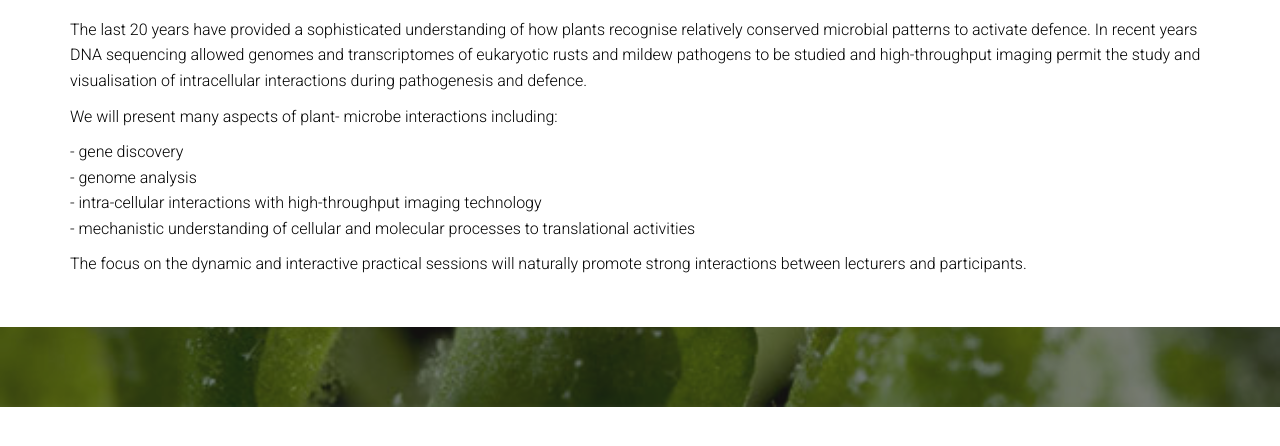
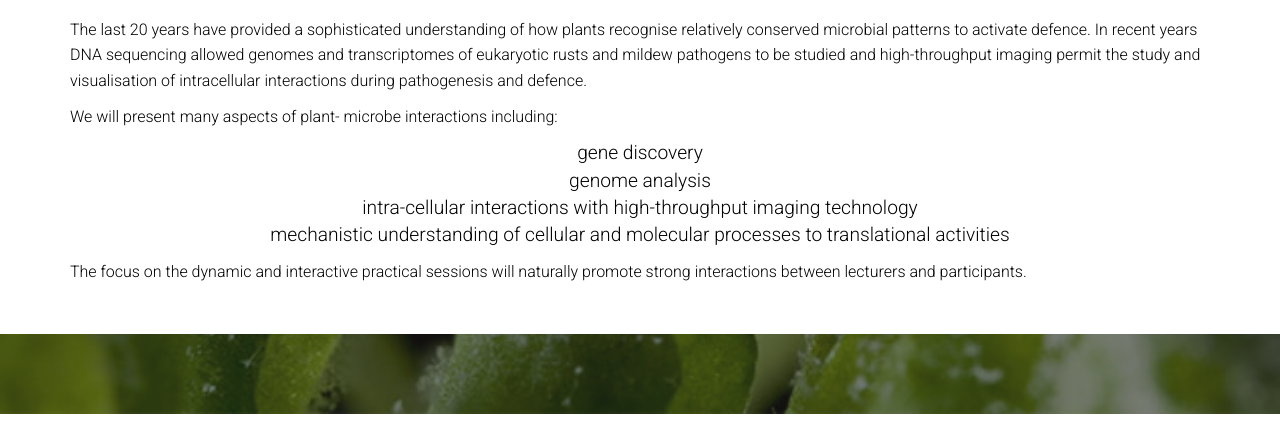
Before and after one commit to TeamMacLean/summerSchool, a website: page index.html in a window 1280 px wide. Shown: the part 729-1175 px from the top of the page. Drawn offline with nearby package versions, Linux system fonts and the light colour scheme; some packages are replaced by stand-ins of ours.

Commit message:
li list from p

```diff
--- a/index.html
+++ b/index.html
@@ -100,14 +100,17 @@
 
         <p>We will present many aspects of plant- microbe interactions including:</p>
 
-        <p class="text-left no-margin">- gene discovery</p>
+        <ul>
+            <li>gene discovery</li>
 
-        <p class="text-left no-margin">- genome analysis</p>
+            <li>genome analysis</li>
 
-        <p class="text-left no-margin">- intra-cellular interactions with high-throughput imaging technology</p>
+            <li>intra-cellular interactions with high-throughput imaging technology</li>
 
-        <p class="text-left">- mechanistic understanding of cellular and molecular processes to translational
-            activities</p>
+            <li>mechanistic understanding of cellular and molecular processes to translational
+                activities
+            </li>
+        </ul>
 
         <p class="sub-title">The focus on the dynamic and interactive practical sessions will naturally promote
             strong interactions
```
